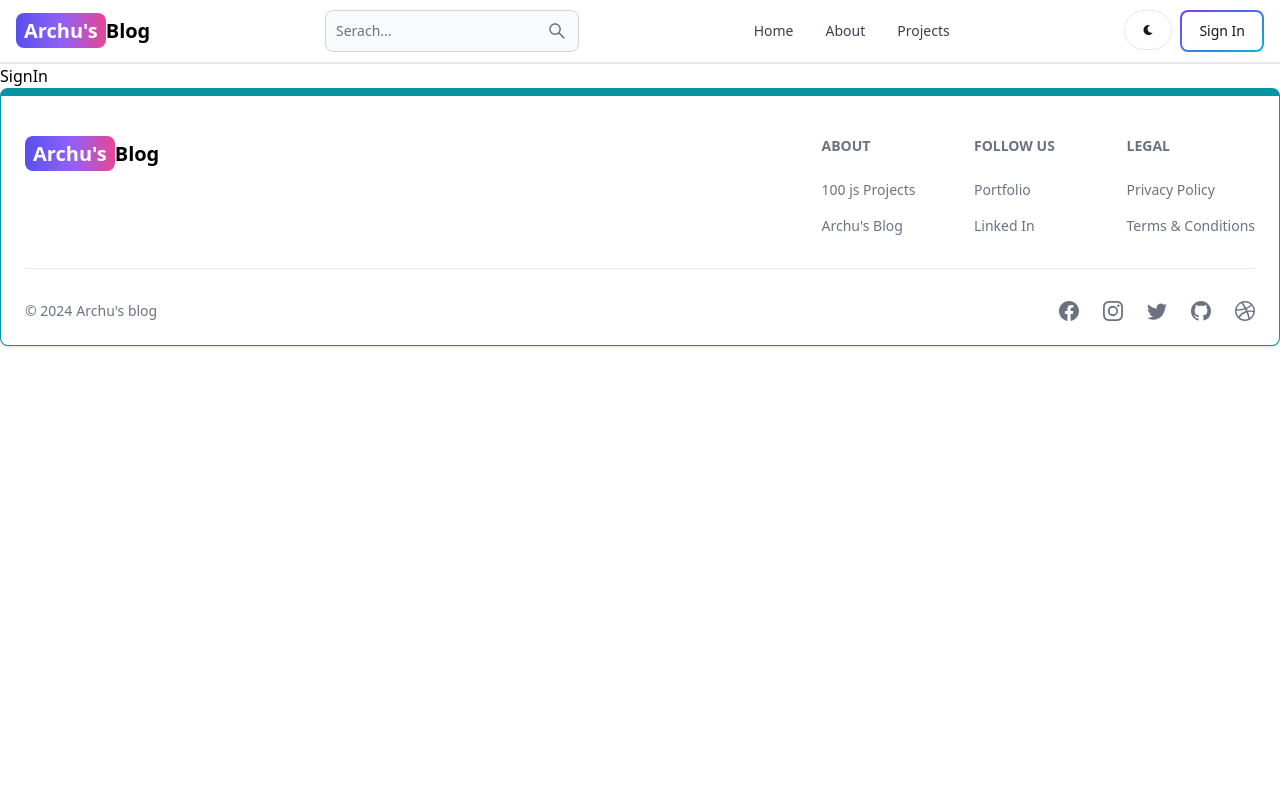
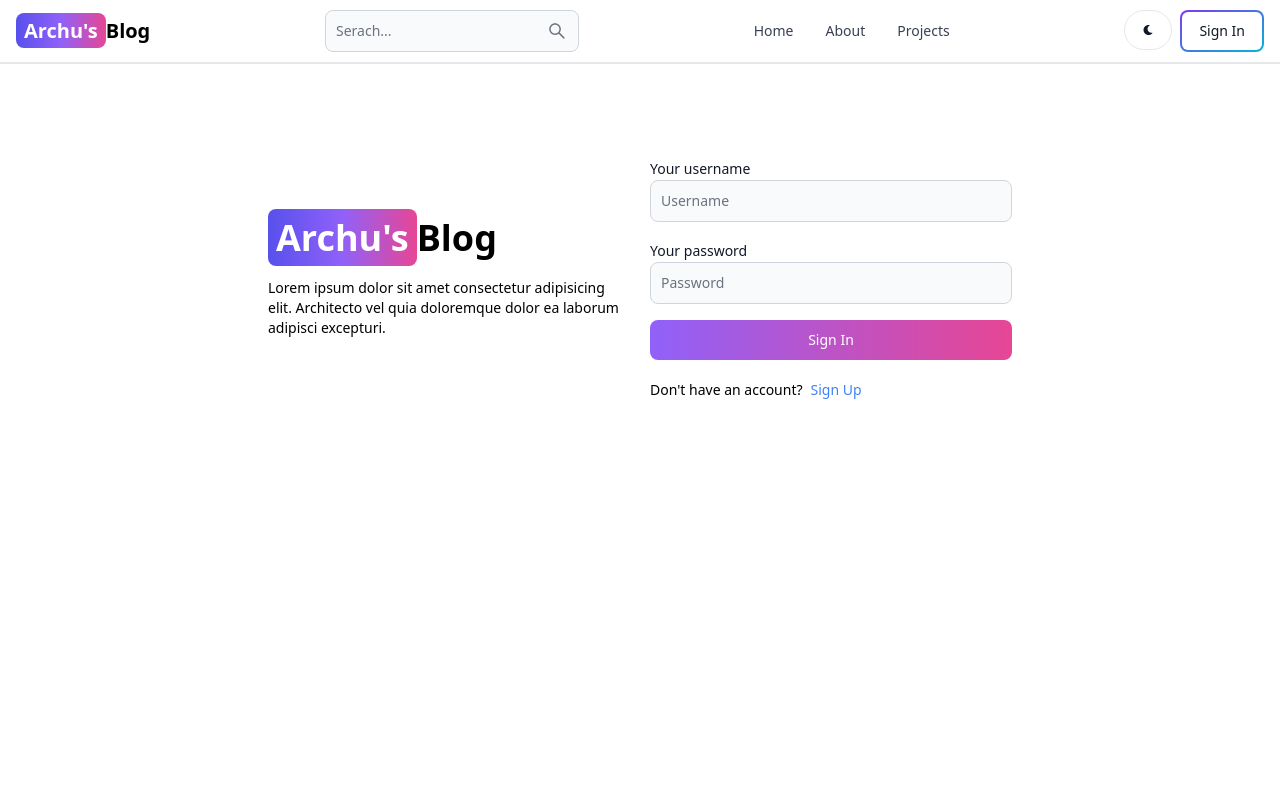
Before and after one commit to Rati3010/blog_app, a React (Vite) app in the folder client/: page /signin in a window 1280 px wide. Shown: the top 800 px of the page. Built offline with nearby package versions, Linux system fonts and the light colour scheme.

Commit message:
Complete Sign in page functionality

```diff
--- a/client/src/pages/SignIn.jsx
+++ b/client/src/pages/SignIn.jsx
@@ -1,7 +1,112 @@
-import React from 'react';
+import React, { useState } from 'react';
+import { Link, useNavigate } from 'react-router-dom';
+import { Alert, Button, Label, Spinner, TextInput } from 'flowbite-react';
 
 const SignIn = () => {
-  return <div>SignIn</div>;
+  const [formData, setFormData] = useState({});
+  const [errorMessage, setErrorMessage] = useState(null);
+  const [loading, setLoading] = useState(false);
+  const navigate = useNavigate();
+
+  const handleChange = e => {
+    setFormData({ ...formData, [e.target.id]: e.target.value.trim() });
+  };
+  const handleFormSubmit = async e => {
+    e.preventDefault();
+    console.log('ratikanta');
+    if (!formData.username || !formData.password) {
+      return setErrorMessage('Please fill out all the fields.');
+    }
+    try {
+      setErrorMessage(null);
+      setLoading(true);
+      const res = await fetch('/api/auth/signin', {
+        method: 'POST',
+        headers: { 'Content-Type': 'application/json' },
+        body: JSON.stringify(formData),
+      });
+      const data = await res.json();
+      if (data.success === false) {
+        setErrorMessage(data.message);
+      }
+      setLoading(false);
+      if (res.ok) {
+        return navigate('/');
+      }
+    } catch (error) {
+      setErrorMessage(error.message);
+      setLoading(false);
+    }
+  };
+
+  return (
+    <div className="min-h-screen mt-20">
+      <div className="flex p-3 max-w-3xl mx-auto flex-col md:flex-row md:items-center gap-5">
+        {/* left */}
+        <div className="flex-1">
+          <Link to={'/'} className="font-bold dark:text-white text-4xl">
+            <span className="px-2 py-1 bg-gradient-to-r  from-indigo-600 via-purple-500 to-pink-500 text-white rounded-lg">
+              Archu's
+            </span>
+            Blog
+          </Link>
+          <p className="text-sm mt-5">
+            Lorem ipsum dolor sit amet consectetur adipisicing elit. Architecto
+            vel quia doloremque dolor ea laborum adipisci excepturi.
+          </p>
+        </div>
+        {/* right */}
+        <div className="flex-1">
+          <form className="flex flex-col gap-4">
+            <div>
+              <Label value="Your username" />
+              <TextInput
+                type="text"
+                placeholder="Username"
+                id="username"
+                onChange={handleChange}
+              />
+            </div>
+            <div>
+              <Label value="Your password" />
+              <TextInput
+                type="password"
+                placeholder="Password"
+                id="password"
+                onChange={handleChange}
+              />
+            </div>
+            <Button
+              gradientDuoTone={'purpleToPink'}
+              type="submit"
+              onClick={handleFormSubmit}
+              disabled={loading}
+            >
+              {loading ? (
+                <>
+                  {' '}
+                  <Spinner /> <span className="pl-3">Loading...</span>{' '}
+                </>
+              ) : (
+                'Sign In'
+              )}
+            </Button>
+          </form>
+          <div className="flex gap-2 text-sm mt-5">
+            <span>Don't have an account?</span>
+            <Link to={'/signup'} className="text-blue-500">
+              Sign Up
+            </Link>
+          </div>
+          {errorMessage && (
+            <Alert className="mt-5" color="failure">
+              {errorMessage}
+            </Alert>
+          )}
+        </div>
+      </div>
+    </div>
+  );
 };
 
 export default SignIn;
```
